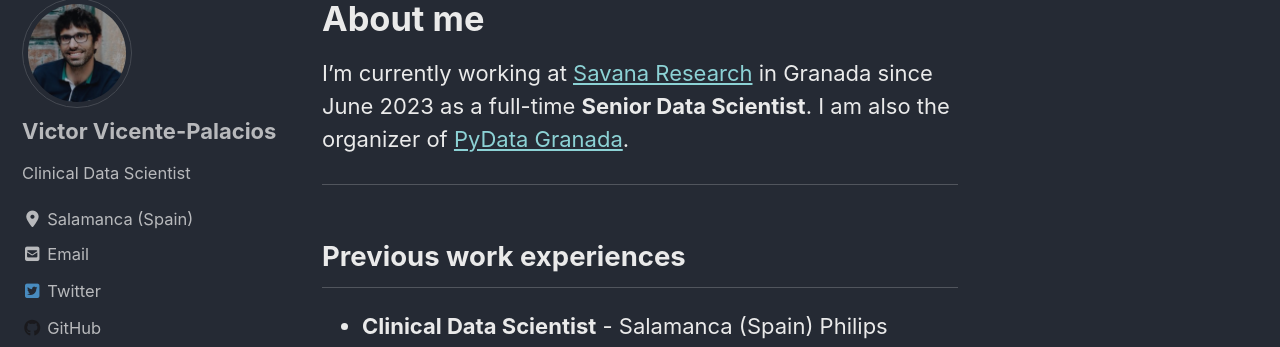
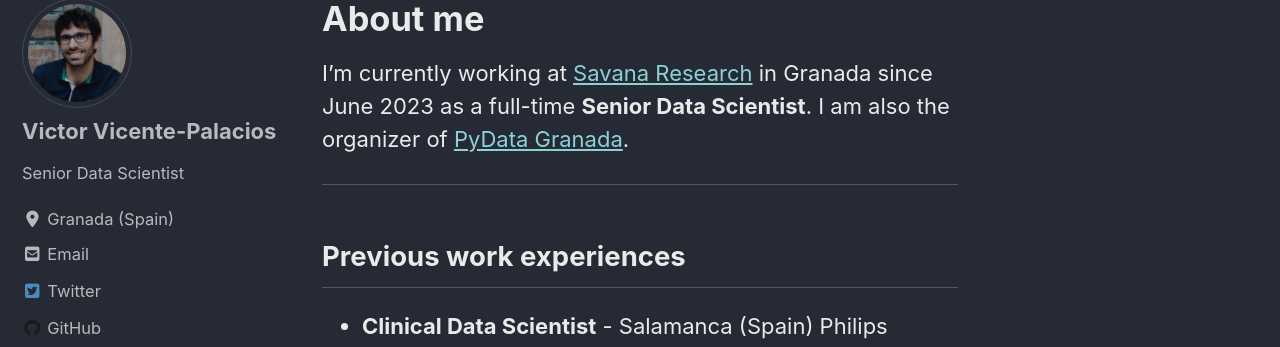
Before and after one commit to victorvicpal/victorvicpal.github.io, a Jekyll site: the page built from index.md, in a window 1280 px wide. Shown: the part 447-794 px from the top of the page. Built offline with Jekyll 4.4.1, drawn with Linux system fonts in a browser that asks for light colours; cached includes are drawn as plain includes; nearby versions of some CDN libraries.

Commit message:
Update _config.yml

```diff
--- a/_config.yml
+++ b/_config.yml
@@ -20,7 +20,7 @@ title                    : "Victor Vicente-Palacios"
 title_separator          : "-"
 subtitle                 : # site tagline that appears below site title in masthead
 name                     : "Víctor Vicente-Palacios"
-description              : "Data Scientist"
+description              : "Senior Data Scientist"
 url                      : # the base hostname & protocol for your site e.g. "https://mmistakes.github.io"
 baseurl                  : # the subpath of your site, e.g. "/blog"
 repository               : # GitHub username/repo-name e.g. "mmistakes/minimal-mistakes"
@@ -109,8 +109,8 @@ analytics:
 author:
   name             : "Victor Vicente-Palacios"
   avatar           : "/images/victor.png"
-  bio              : "Clinical Data Scientist"
-  location         : "Salamanca (Spain)"
+  bio              : "Senior Data Scientist"
+  location         : "Granada (Spain)"
   email            :
   links:
     - label: "Email"
```
